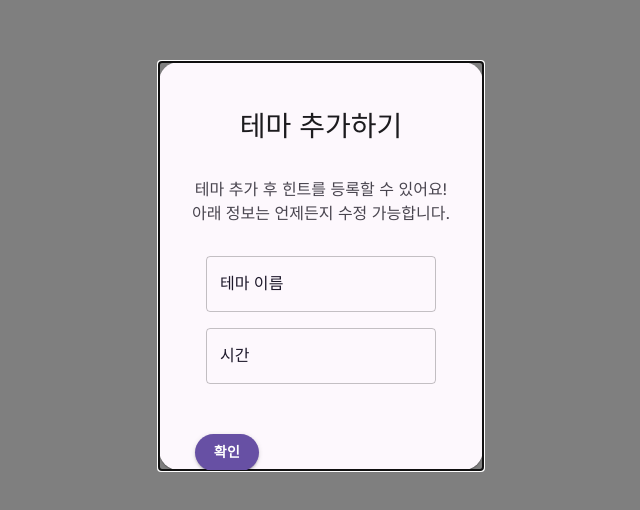
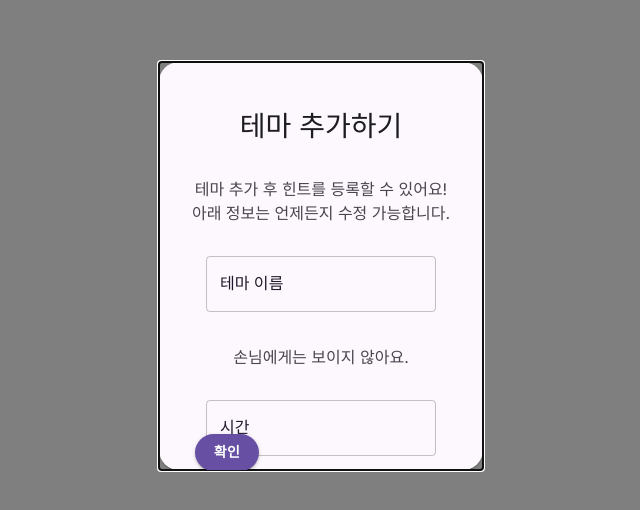
Before and after one commit to Nexters/NextRoom-fe, a Next.js app: page /theme in a window 1280 px wide. Shown: the part 134-644 px from the top of the page, without its empty margins (325-965 px from the left). Built offline with nearby package versions, Linux system fonts and the light colour scheme.

Commit message:
fix: connect api theme

```diff
--- a/app/components/MakeThemeModal/MakeThemeModal.tsx
+++ b/app/components/MakeThemeModal/MakeThemeModal.tsx
@@ -3,6 +3,7 @@ import { SubmitHandler, useForm } from "react-hook-form";
 import { Grid, TextField } from "@mui/material";
 import { usePostTheme } from "@/mutations/postTheme";
 import MakeThemeModalView from "./MakeThemeModalView";
+import * as S from "./MakeThemeModalView.styled";
 
 function MakeThemeModal() {
   interface FormValues {
@@ -10,9 +11,8 @@ function MakeThemeModal() {
     timeLimit: number;
   }
 
+  const { register, handleSubmit } = useForm<FormValues>();
   const { mutateAsync: postTheme } = usePostTheme();
-
-  const { handleSubmit } = useForm<FormValues>();
 
   // eslint-disable-next-line @typescript-eslint/no-explicit-any
   const onSubmit: SubmitHandler<FormValues> = (data) => {
@@ -35,18 +35,26 @@ function MakeThemeModal() {
       id: "title",
       label: "테마 이름",
       placeholder: "입력해 주세요.",
+      message: "손님에게는 보이지 않아요.",
+      ...register("title"),
+      // variant: "filled",
     },
     {
       id: "timeLimit",
       label: "시간",
       placeholder: "선택하기",
+      type: "number",
+      message: "손님이 사용할 타이머에 표시됩니다. (분 단위로 입력해 주세요.)",
+      ...register("timeLimit"),
+      // variant: "filled",
     },
   ];
 
   const TextFields = () =>
     textFieldProps.map((textField) => (
       <Grid key={textField.id}>
-        <TextField {...textField} fullWidth />
+        <TextField {...textField}  fullWidth />
+        <S.Description>{textField.message}</S.Description>
       </Grid>
     ));
 
```
